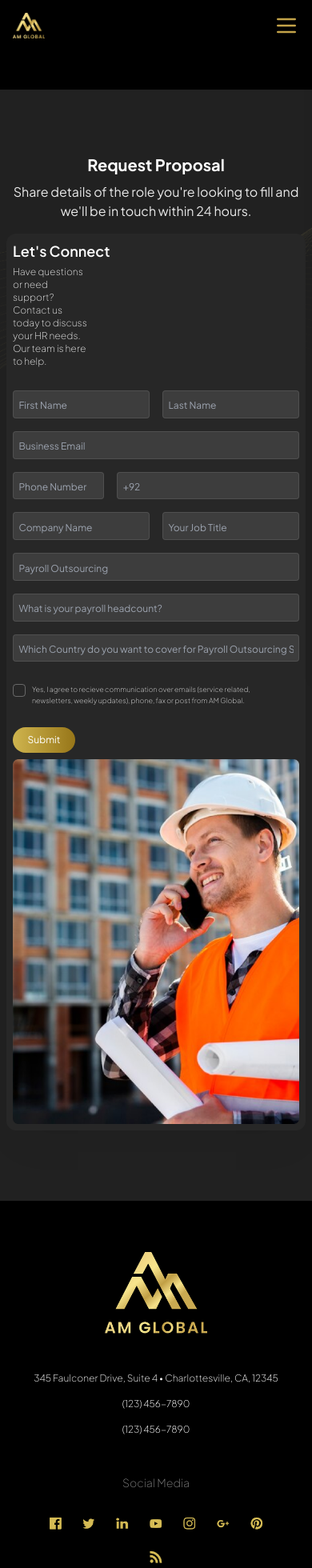
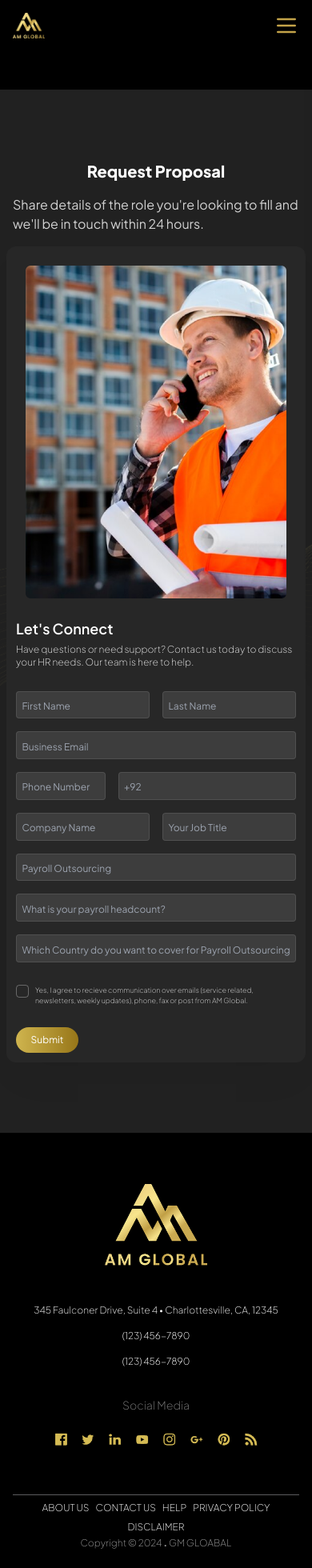
Before and after one commit to Yousaf-khan-se/AM-Global, a React (Vite) app: page /proposal in a window 390 px wide. Shown: the top 1960 px of the page at 80% size. Built offline with nearby package versions, Linux system fonts and the light colour scheme.

Commit message:
minor changes in nav and proposal page

```diff
--- a/src/Pages/Porposal.jsx
+++ b/src/Pages/Porposal.jsx
@@ -5,17 +5,17 @@ import formPic from '../assets/proposal/formPic.png'
 const Porposal = () => {
     return (
         <div>
-            <section className='relative flex flex-col justify-around items-center md:h-[120vh] h-auto  py-20'>
-                <div className='absolute top-40 md:h-[140vh]'><img src={bg} alt="" /></div>
-                <div className='absolute inset-0 md:h-[140vh] bg-white/[0.13]'></div>
+            <section className='relative flex flex-col justify-around items-center md:h-[150vh] h-auto  py-20'>
+                <div className='absolute md:top-52 md:h-[150vh]'><img src={bg} alt="" /></div>
+                <div className='absolute inset-0 md:h-[150vh] bg-white/[0.13]'></div>
                 <div className='text-center'>
-                    <h1 className='text-xl md:text-5xl font-bold mb-2 md:mb-8'>Request Proposal</h1>
-                    <p className='text-center opacity-90 md:w-[30vw] md:mb-20 mb-2'>Share details of the role you're looking to fill and we'll be in touch within 24 hours.</p>
+                    <h1 className='text-xl md:text-[2.5rem] font-extrabold m-2 md:mb-8'>Request Proposal</h1>
+                    <p className='md:text-center text-left md:ml-0 m-4 opacity-80 md:w-[30vw] md:mb-20 mb-2'>Share details of the role you're looking to fill and we'll be in touch within 24 hours.</p>
                 </div>
-                <div className='shadow-2xl shadow-black/5 md:p-10 p-2 rounded-xl flex md:flex-row flex-col justify-center items-center bg-[#272727] m-2 gap-2 md:gap-14 w-auto md:w-[80vw] h-atuo md:h-[110vw] z-10'>
-                    <form action="" className='md:ml-10 md:w-[40vw] md:h-full'>
+                <div className='shadow-2xl shadow-black/5 md:p-10 p-3 rounded-xl flex md:flex-row flex-col-reverse justify-center items-center bg-[#272727] m-2 gap-3 md:gap-10 w-auto md:w-[80vw] h-atuo md:h-[110vw] z-10'>
+                    <form action="" className='md:ml-10 md:w-[38vw] md:h-full'>
                         <h1 className='text-lg md:text-xl font-semibold mb-1'>Let's Connect </h1>
-                        <p className='font-extralight opacity-90 w-[24vw] text-xs'>Have questions or need support? Contact us today to discuss your HR needs. Our team is here to help.</p>
+                        <p className='font-extralight opacity-90 md:w-[24vw] text-xs'>Have questions or need support? Contact us today to discuss your HR needs. Our team is here to help.</p>
                         {/* field div */}
                         <div className='py-7 flex flex-col justify-center items-start gap-4 text-black'>
                             <div className='flex justify-start items-center gap-4 w-full'>
@@ -41,8 +41,8 @@ const Porposal = () => {
 
                         <button type='submit' className='mt-6 bg-gradient-to-r from-[#D5BB54]/90 to-[#977619] bg-[#977619] hover:bg-black py-2 md:w-[8vw] w-[20vw] text-xs rounded-full'>Submit</button>
                     </form>
-                    <div className=''>
-                        <img src={formPic} alt="" className='h-full max-h-[88vh]' />
+                    <div className='m-3'>
+                        <img src={formPic} alt="" className='h-full max-h-[92vh]' />
                     </div>
                 </div>
             </section>
--- a/src/components/Footer.jsx
+++ b/src/components/Footer.jsx
@@ -12,50 +12,50 @@ import { Link } from 'react-router-dom'
 
 const Footer = () => {
     return (
-        <nav className='pb-4 lg:pb-8 w-full bg-black'>
+        <nav className='pb-4 md:pb-8 w-full bg-black'>
             {/* Main Footer Content */}
-            <div className='flex flex-col lg:flex-row justify-center lg:justify-evenly gap-8 lg:gap-4 items-center px-4 lg:px-0 pb-5 pt-16 lg:pt-28'>
+            <div className='flex flex-col md:flex-row justify-center md:justify-evenly gap-8 md:gap-4 items-center px-4 md:px-0 pb-5 pt-16 md:pt-28'>
                 {/* Logo Section */}
-                <div className='flex justify-center lg:block'>
-                    <img className='w-32 lg:w-[55%] h-auto lg:ml-14' src={AMGlobal} alt="AM Global" />
+                <div className='flex justify-center md:block'>
+                    <img className='w-32 md:w-[55%] h-auto md:ml-14' src={AMGlobal} alt="AM Global" />
                 </div>
 
                 {/* Contact and Social Media Section */}
-                <div className='text-center lg:text-left lg:mt-10 text-xs lg:text-[0.7rem]'>
+                <div className='text-center md:text-left md:mt-10 text-xs md:text-[0.7rem]'>
                     {/* Address */}
-                    <p className='font-extralight p-4 lg:p-6 lg:ml-[7.5rem]'>345 Faulconer Drive, Suite 4 • Charlottesville, CA, 12345</p>
+                    <p className='font-extralight p-4 md:p-6 md:ml-[7.5rem]'>345 Faulconer Drive, Suite 4 • Charlottesville, CA, 12345</p>
 
                     {/* Phone Numbers */}
-                    <div className='font-extralight flex flex-col sm:flex-row justify-center gap-4 lg:gap-[9.2rem] lg:ml-14 mb-6 lg:mb-0'>
+                    <div className='font-extralight flex flex-col sm:flex-row justify-center gap-4 md:gap-[9.2rem] md:ml-14 mb-6 md:mb-0'>
                         <p>(123) 456-7890</p>
                         <p>(123) 456-7890</p>
                     </div>
 
                     {/* Social Media Section */}
-                    <div className='lg:ml-[5rem] text-sm lg:text-[0.75rem] font-extralight flex flex-col lg:flex-row items-center lg:justify-center gap-4 lg:gap-[0.6rem] p-6 lg:p-10 lg:pl-5'>
-                        <h1 className='opacity-50 mb-2 lg:mb-0 lg:pt-3 lg:mr-2'>Social Media</h1>
-                        <div className='flex flex-wrap justify-center gap-2 lg:gap-1'>
-                            <Link><img src={facebook} alt="facebook" className='scale-[0.6] lg:scale-[0.7] hover:scale-[0.7] lg:hover:scale-[0.8] transition-transform' /></Link>
-                            <Link><img src={twitter} alt="twitter" className='scale-[0.6] lg:scale-[0.7] hover:scale-[0.7] lg:hover:scale-[0.8] transition-transform' /></Link>
-                            <Link><img src={linkedin} alt="linkedin" className='scale-[0.6] lg:scale-[0.7] hover:scale-[0.7] lg:hover:scale-[0.8] transition-transform' /></Link>
-                            <Link><img src={youtube} alt="youtube" className='scale-[0.6] lg:scale-[0.7] hover:scale-[0.7] lg:hover:scale-[0.8] transition-transform' /></Link>
-                            <Link><img src={instagram} alt="instagram" className='scale-[0.6] lg:scale-[0.7] hover:scale-[0.7] lg:hover:scale-[0.8] transition-transform' /></Link>
-                            <Link><img src={googleplus} alt="googleplus" className='scale-[0.6] lg:scale-[0.7] hover:scale-[0.7] lg:hover:scale-[0.8] transition-transform' /></Link>
-                            <Link><img src={pinterest} alt="pinterest" className='scale-[0.6] lg:scale-[0.7] hover:scale-[0.7] lg:hover:scale-[0.8] transition-transform' /></Link>
-                            <Link><img src={rss} alt="rss" className='scale-[0.6] lg:scale-[0.7] hover:scale-[0.7] lg:hover:scale-[0.8] transition-transform' /></Link>
+                    <div className='md:ml-[5rem] text-sm md:text-[0.75rem] font-extralight flex flex-col md:flex-row items-center md:justify-center gap-3 md:gap-[0.rem] p-3 md:p-10 md:pl-5'>
+                        <h1 className='opacity-50 mb-1 md:mb-0 md:pt-3 md:mr-2'>Social Media</h1>
+                        <div className='flex flex-wrap justify-center md:gap-1'>
+                            <Link><img src={facebook} alt="facebook" className='scale-[0.6] md:scale-[0.7] hover:scale-[0.7] md:hover:scale-[0.8] transition-transform' /></Link>
+                            <Link><img src={twitter} alt="twitter" className='scale-[0.6] md:scale-[0.7] hover:scale-[0.7] md:hover:scale-[0.8] transition-transform' /></Link>
+                            <Link><img src={linkedin} alt="linkedin" className='scale-[0.6] md:scale-[0.7] hover:scale-[0.7] md:hover:scale-[0.8] transition-transform' /></Link>
+                            <Link><img src={youtube} alt="youtube" className='scale-[0.6] md:scale-[0.7] hover:scale-[0.7] md:hover:scale-[0.8] transition-transform' /></Link>
+                            <Link><img src={instagram} alt="instagram" className='scale-[0.6] md:scale-[0.7] hover:scale-[0.7] md:hover:scale-[0.8] transition-transform' /></Link>
+                            <Link><img src={googleplus} alt="googleplus" className='scale-[0.6] md:scale-[0.7] hover:scale-[0.7] md:hover:scale-[0.8] transition-transform' /></Link>
+                            <Link><img src={pinterest} alt="pinterest" className='scale-[0.6] md:scale-[0.7] hover:scale-[0.7] md:hover:scale-[0.8] transition-transform' /></Link>
+                            <Link><img src={rss} alt="rss" className='scale-[0.6] md:scale-[0.7] hover:scale-[0.7] md:hover:scale-[0.8] transition-transform' /></Link>
                         </div>
                     </div>
                 </div>
             </div>
 
             {/* Footer Bottom Section */}
-            <div className='mx-4 lg:ml-28 lg:mr-24 mt-5'>
-                <hr className='lg:ml-4 opacity-40' />
+            <div className='mx-4 md:ml-28 md:mr-24 mt-5'>
+                <hr className='md:ml-4 opacity-40' />
 
                 {/* Mobile Layout */}
-                <div className="block lg:hidden px-4 py-6">
+                <div className="block md:hidden px-1 py-2">
                     {/* Navigation Links - Mobile */}
-                    <ul className="flex flex-wrap justify-center items-center gap-4 text-xs font-extralight mb-6">
+                    <ul className="flex flex-wrap justify-center items-center gap-2 text-xs font-extralight mb-1">
                         <Link className='hover:font-normal'><li>ABOUT US</li></Link>
                         <Link className='hover:font-normal'><li>CONTACT US</li></Link>
                         <Link className='hover:font-normal'><li>HELP</li></Link>
@@ -70,7 +70,7 @@ const Footer = () => {
                 </div>
 
                 {/* Desktop Layout - Hidden on Mobile */}
-                <div className="hidden lg:flex justify-between items-center px-4">
+                <div className="hidden md:flex justify-between items-center px-4">
                     <ul className="flex justify-start items-center gap-[3.2rem] text-[0.7rem] font-extralight pt-7 pb-7">
                         <Link className='hover:font-normal'><li>ABOUT US</li></Link>
                         <Link className='hover:font-normal'><li>CONTACT US</li></Link>
```
